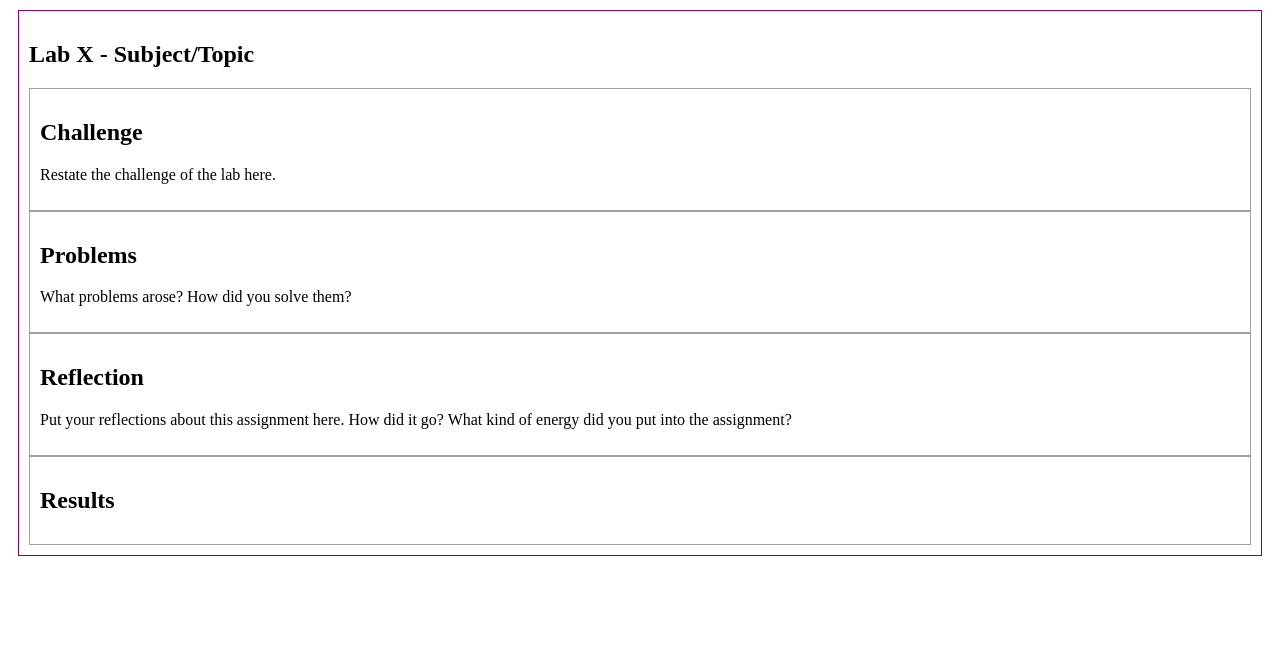
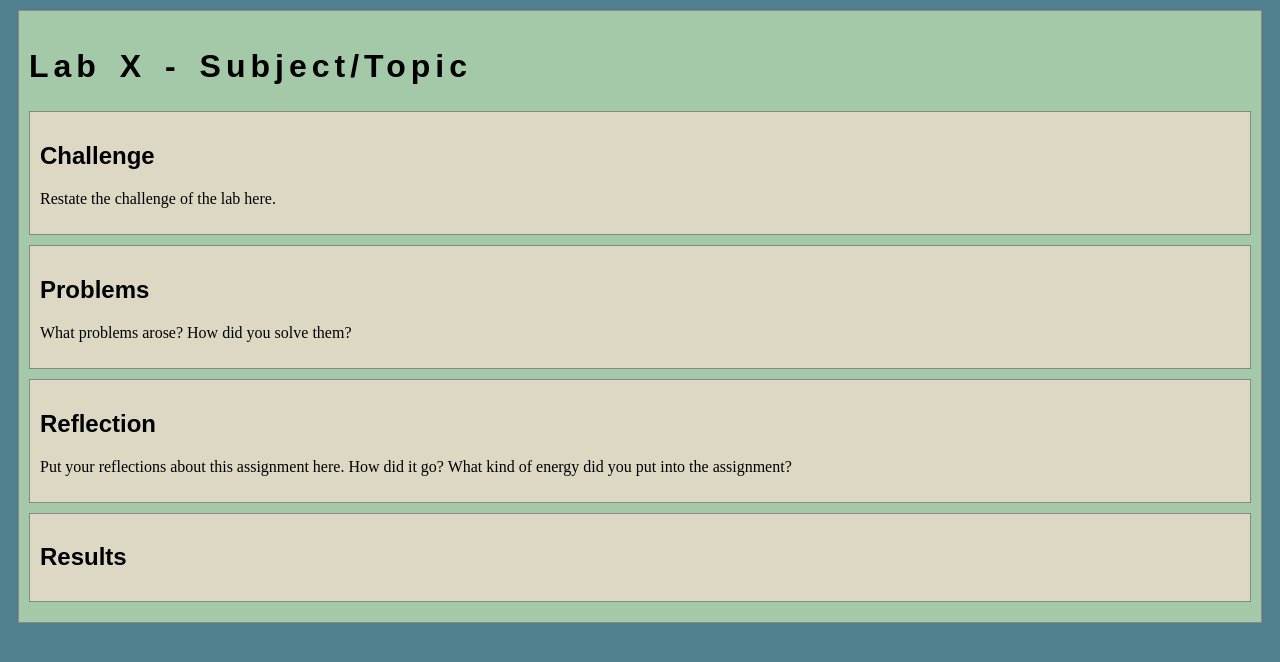
Before and after one commit to wmodes/lab-template, a plain HTML site: page lab1/index.html in a window 1280 px wide. Drawn offline with nearby package versions, Linux system fonts and the light colour scheme.

Commit message:
Fine tuning

```diff
--- a/css/site.css
+++ b/css/site.css
@@ -1,10 +1,31 @@
+/* we can use a single css file to style all the files in our wwebsite */
+
+/* you can pick your own background colors, text colors, and fonts */
+
+body {
+  background-color: #50808E;
+}
+
+h1,h2,h3 {
+  font-family: sans-serif;
+}
+
+h1 {
+  letter-spacing: 5px;
+  word-spacing: 5px;
+  font-size: 200%;
+}
+
 #content {
-  margin: 10px;080;
+  margin: 10px;
   padding: 10px;
-  border: solid 1px #808
+  border: solid 1px #888;
+  background-color: #A3C9A8;
 }
 
 .minor-section {
   padding: 10px;
-  border: solid 1px #A0A0A0;
+  margin-bottom: 10px;
+  border: solid 1px #888;
+  background-color: #DDD8C4;
 }
--- a/lab1/index.html
+++ b/lab1/index.html
@@ -5,15 +5,19 @@
 	<title>Lab X - Subject/Topic</title>
 
 	<!-- Use UTF character set, a good idea with any webpage -->
-  <meta charset="UTF-8" />
+  	<meta charset="UTF-8" />
 	<!-- Set viewport so page remains consistently scaled w narrow devices -->
-  <meta name="viewport" content="width=device-width, initial-scale=1.0" />
+  	<meta name="viewport" content="width=device-width, initial-scale=1.0" />
+
 	<!-- Include a sitewide CSS file for consistent styling across the site -->
 	<link rel="stylesheet" type="text/css" href="../css/site.css">
 	<!-- Lab-specifc CSS file for any special styling of this particular page -->
 	<link rel="stylesheet" type="text/css" href="css/lab.css">
+
+	<!-- load jQuery library to make javascript easier (must be above our lab js)-->
+	<script src="https://code.jquery.com/jquery-3.6.4.min.js"></script>
 	<!-- Link to javascript file - DEFER waits until all elements are rendered -->
-	<script type="text/javascript" src="./js/lab.js"></script>
+	<script type="text/javascript" src="./js/lab.js" DEFER></script>
 </head>
 <body>
 	<!-- Style this page by changing the CSS in ../css/site.css or css/lab.css -->
```
